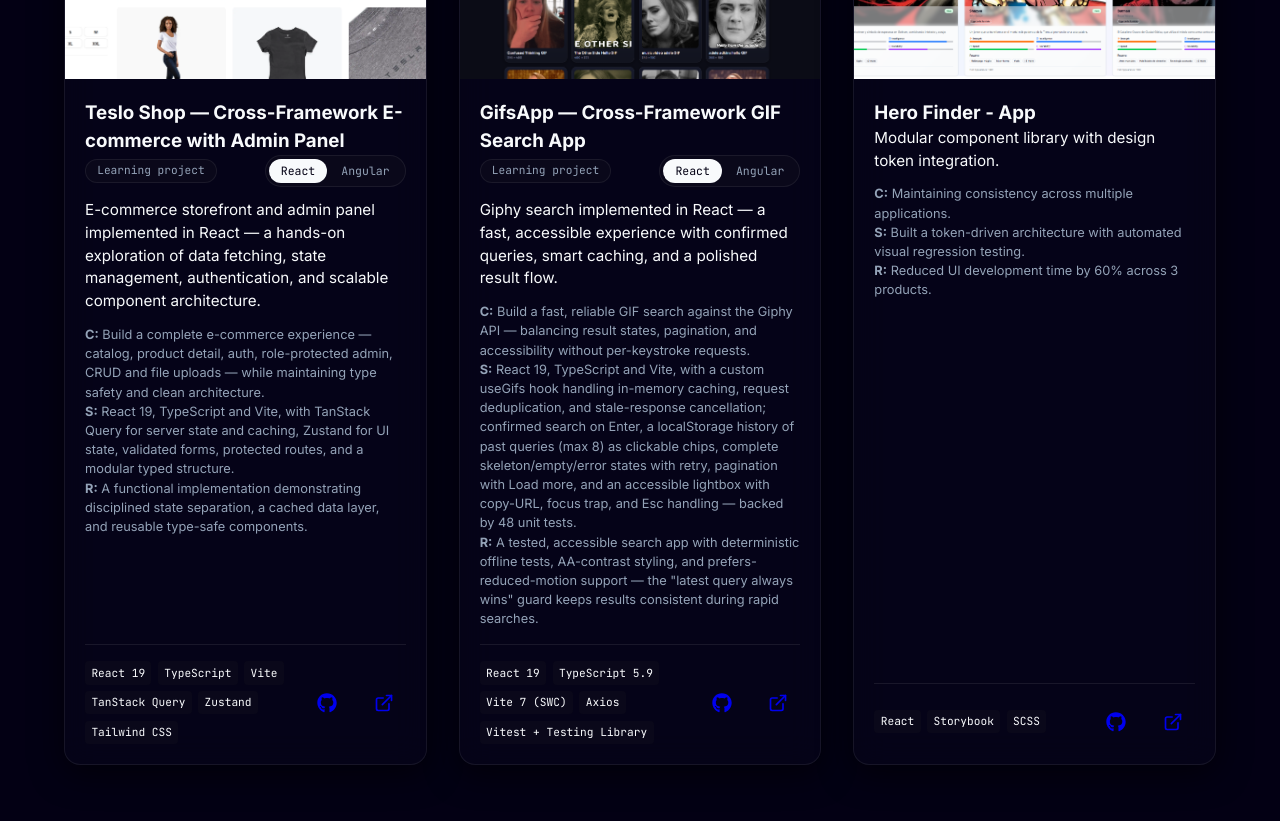
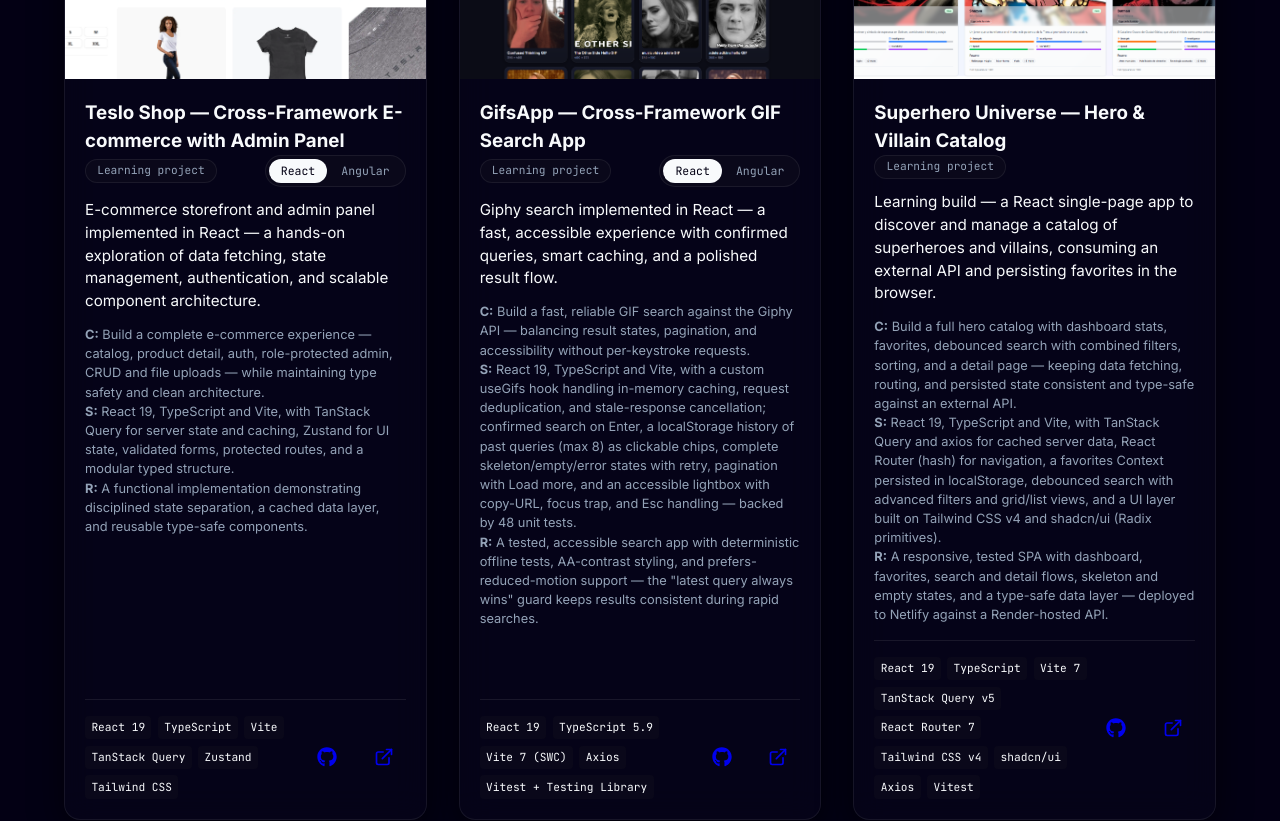
Before and after one commit to EstherManriqueGlez/Portfolio_2026, a React (Vite) app: page / in a window 1280 px wide. Shown: the part 5640-6461 px from the top of the page. Built offline with nearby package versions, Linux system fonts and the light colour scheme; a web font is replaced by a local one.

Commit message:
content: update  Superhero Universe with enhanced description and technologies

```diff
--- a/src/constants/data.ts
+++ b/src/constants/data.ts
@@ -223,14 +223,28 @@
     ],
   },
   {
-    title: 'Hero Finder - App',
-    tech: ['React', 'Storybook', 'SCSS'],
-    desc: 'Modular component library with design token integration.',
-    challenge: 'Maintaining consistency across multiple applications.',
-    solution: 'Built a token-driven architecture with automated visual regression testing.',
-    result: 'Reduced UI development time by 60% across 3 products.',
+    title: 'Superhero Universe — Hero & Villain Catalog',
+    badge: 'Learning project',
+    tech: [
+      'React 19',
+      'TypeScript',
+      'Vite 7',
+      'TanStack Query v5',
+      'React Router 7',
+      'Tailwind CSS v4',
+      'shadcn/ui',
+      'Axios',
+      'Vitest',
+    ],
+    desc: 'Learning build — a React single-page app to discover and manage a catalog of superheroes and villains, consuming an external API and persisting favorites in the browser.',
+    challenge:
+      'Build a full hero catalog with dashboard stats, favorites, debounced search with combined filters, sorting, and a detail page — keeping data fetching, routing, and persisted state consistent and type-safe against an external API.',
+    solution:
+      'React 19, TypeScript and Vite, with TanStack Query and axios for cached server data, React Router (hash) for navigation, a favorites Context persisted in localStorage, debounced search with advanced filters and grid/list views, and a UI layer built on Tailwind CSS v4 and shadcn/ui (Radix primitives).',
+    result:
+      'A responsive, tested SPA with dashboard, favorites, search and detail flows, skeleton and empty states, and a type-safe data layer — deployed to Netlify against a Render-hosted API.',
     image: heroesImg,
-    link: 'https://rct-heroes-app.netlify.app/',
+    link: 'https://superhero-universe.netlify.app/',
     github: 'https://github.com/EstherManriqueGlez/react-heroes-app',
   },
 ];
```
